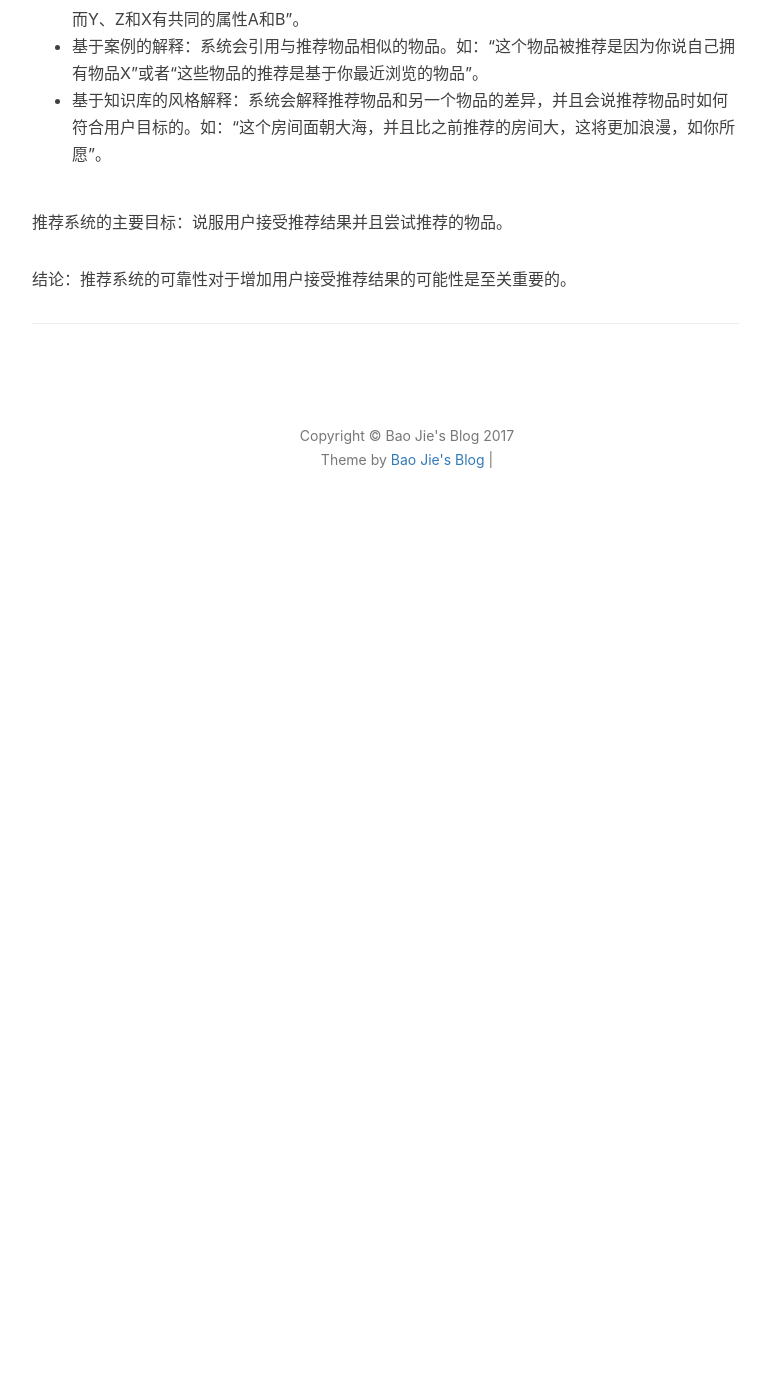
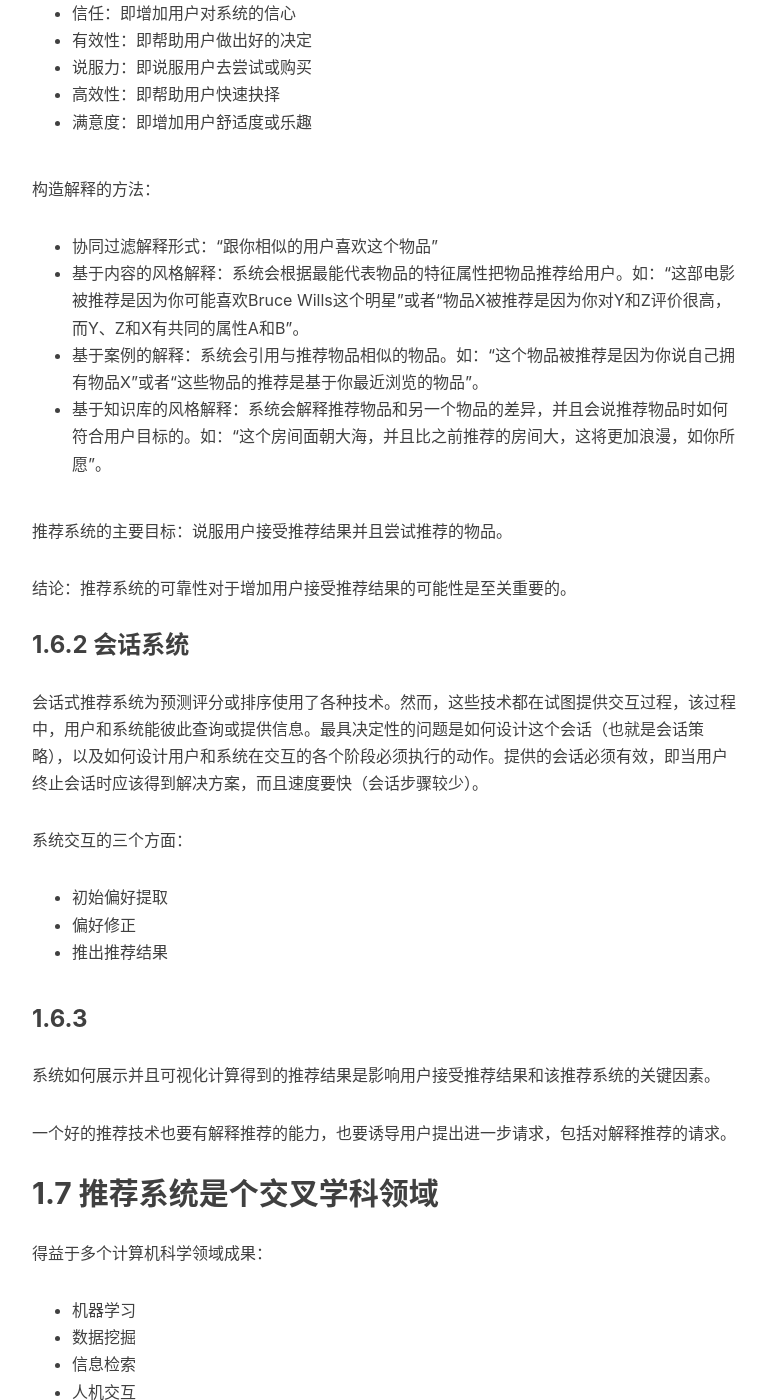
Before and after one commit to jiebaojie/jiebaojie.github.io, a Jekyll site: the page built from notes/rs/recommenderSystemsHandbook.md, in a window 1280 px wide and 1400 px high, scrolled down 5990 px. Shown: the whole window, without its empty margins (233-1000 px from the left). Built offline with Jekyll 4.4.1, drawn with Linux system fonts in a browser that asks for light colours; nearby versions of some CDN libraries; comment, search, counter and statistics services are not loaded; before the commit the page ends 6527 px from its top, so only the background shows below that; some of the changed text lies outside the part shown.

Commit message:
by baojie

```diff
--- a/notes/rs/recommenderSystemsHandbook.md
+++ b/notes/rs/recommenderSystemsHandbook.md
@@ -142,3 +142,89 @@
 推荐系统的主要目标：说服用户接受推荐结果并且尝试推荐的物品。
 
 结论：推荐系统的可靠性对于增加用户接受推荐结果的可能性是至关重要的。
+
+### 1.6.2 会话系统
+
+会话式推荐系统为预测评分或排序使用了各种技术。然而，这些技术都在试图提供交互过程，该过程中，用户和系统能彼此查询或提供信息。最具决定性的问题是如何设计这个会话（也就是会话策略），以及如何设计用户和系统在交互的各个阶段必须执行的动作。提供的会话必须有效，即当用户终止会话时应该得到解决方案，而且速度要快（会话步骤较少）。
+
+系统交互的三个方面：
+
+*	初始偏好提取
+*	偏好修正
+*	推出推荐结果
+
+### 1.6.3
+
+系统如何展示并且可视化计算得到的推荐结果是影响用户接受推荐结果和该推荐系统的关键因素。
+
+一个好的推荐技术也要有解释推荐的能力，也要诱导用户提出进一步请求，包括对解释推荐的请求。
+
+## 1.7 推荐系统是个交叉学科领域
+
+得益于多个计算机科学领域成果：
+
+*	机器学习
+*	数据挖掘
+*	信息检索
+*	人机交互
+
+## 1.8 出现的问题和挑战
+
+### 1.8.1 本书对出现的问题的讨论
+
+### 1.8.2 挑战
+
+挑战性的话题：
+
+*	大的真实数据集背景下的算法扩展性
+*	主动推荐系统
+*	推荐系统中的用户隐私保护
+*	推荐给目标用户的物品多样性
+*	在建立推荐列表的过程中整合用户的长期和短期偏好
+*	通用的用户模型和交叉领域推荐系统能够在不同的系统和应用领域调配用户数据
+*	在开放式网络中运行的分布式推荐系统
+*	最优化推荐序列的推荐系统
+*	移动上下文的推荐系统
+
+八大重要挑战：
+
+*	透明度
+*	探索与利用
+*	指导准则
+*	时间价值
+*	用户行为解释
+*	评价推荐系统
+*	扩展性
+*	学术/工业之间关系
+
+# 第一部分 基础技术
+
+# 第2章 推荐系统中的数据挖掘方法
+
+## 2.1 简介
+
+数据挖掘的过程一般由三个连续执行的步骤组成：
+
+*	数据预处理
+*	数据分析
+*	结果解释
+
+## 2.2 数据预处理
+
+我们把数据定义为一组对象及其属性的集合，其中属性定义为性质或者是对象的特征。对象的其他名称包括记录、物品、得分、样本、观察值或者实例。属性也可以称为变量、字段、特性或者特征。
+
+### 2.2.1 相似度度量方法
+
+协同过滤推荐备受青睐方法之一是使用kNN分类。这种分类计数（如同大多数的分类和聚类技术）主要取决于定义合适的相似度或者距离度量方法。
+
+欧几里德距离：
+
+![](/img/notes/rs/recommenderSystemsHandbook/ouclid_distance.jpg)
+
+闵可夫斯基距离是欧几里得距离的推广：
+
+![](/img/notes/rs/recommenderSystemsHandbook/minkowski_distance.jpg)
+
+其中，r是距离的度（参数）。取决于r值的不同，一般的闵可夫斯基距离有专用的名称
+
+r=1，
```
Also changed, not shown: notes.html (+23 -1 lines), notes/db/tableExtension.md (added, +72 -0 lines), notes/middleware/kafkaConcepts.md (+1 -1 lines), notes/rs/personalizedRecommendation.md (added, +238 -0 lines), notes/web/inventoryDeduction.md (added, +31 -0 lines), notes/web/webTerm.md (added, +204 -0 lines), img/notes/rs/personalizedRecommendation/by_type.png (added), img/notes/rs/personalizedRecommendation/cos_similarity.png (added), img/notes/rs/personalizedRecommendation/euclid_distance.png (added), img/notes/rs/personalizedRecommendation/time_decay.png (added), img/notes/rs/personalizedRecommendation/user_character.png (added), img/notes/rs/personalizedRecommendation/user_news.png (added), img/notes/rs/personalizedRecommendation/user_news_vector.png (added), img/notes/rs/personalizedRecommendation/word_tfidf.png (added), 2 more files.
